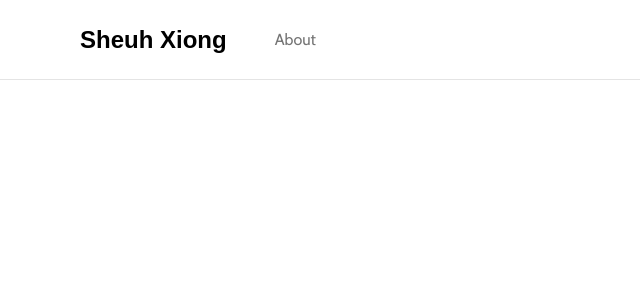
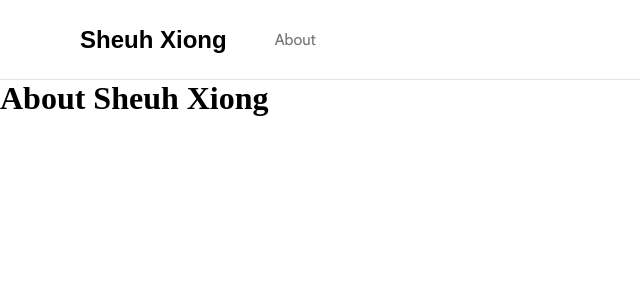
Before and after one commit to s92xiong/blog-api-react, a React (Create React App) app: page /about in a window 1280 px wide. Shown: the top 300 px of the page, without its empty margins (0-640 px from the left). Built offline with nearby package versions, Linux system fonts and the light colour scheme; no server answers; a web font is replaced by a local one.

Commit message:
updated props for navbar and about component, now using 'name' prop instead of hardcoding a name into the navbar and about page

```diff
--- a/src/App.js
+++ b/src/App.js
@@ -1,6 +1,7 @@
 import { useEffect, useState } from 'react';
 import { BrowserRouter, Switch, Route } from 'react-router-dom';
 import './App.css';
+import About from './Components/About/About';
 import Card from './Components/Card/Card';
 import Navbar from './Components/Navbar/Navbar';
 import loadBlogData from './Javascripts/loadBlogData';
@@ -16,13 +17,18 @@ function App() {
   return (
     <BrowserRouter>
       <div className="App">
-        <Navbar />
+        <Navbar name="Sheuh Xiong" />
         <Switch>
           <Route
             exact
             path="/"
             render={(props) => (<Card {...props} blogData={blogData} />)}
           />
+          <Route
+            path="/about"
+            render={(props) => (<About {...props} name="Sheuh Xiong" />)}
+          />
+
         </Switch>
       </div>
     </BrowserRouter>
--- a/src/Components/About/About.jsx
+++ b/src/Components/About/About.jsx
@@ -1,9 +1,12 @@
 import React from 'react';
 
-function About() {
+function About(props) {
+
+  const { name } = props;
+
   return (
     <div className="about">
-
+      <h1>About {name}</h1>
     </div>
   );
 }
--- a/src/Components/Navbar/Navbar.jsx
+++ b/src/Components/Navbar/Navbar.jsx
@@ -1,10 +1,10 @@
 import React from 'react';
 import "./Styles/Navbar.css";
 
-function Navbar() {
+function Navbar({ name }) {
   return (
     <nav className="navbar">
-      <h1>Sheuh Xiong</h1>
+      <h1>{name}</h1>
       <a href="/about">
         <span>About</span>
       </a>
```
